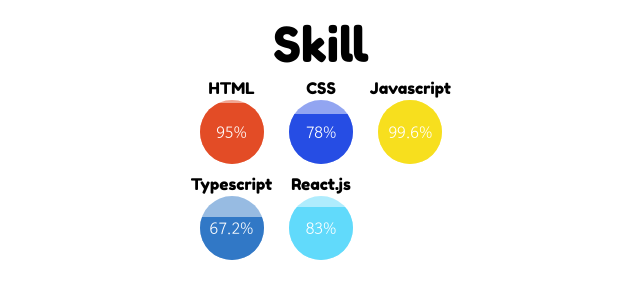
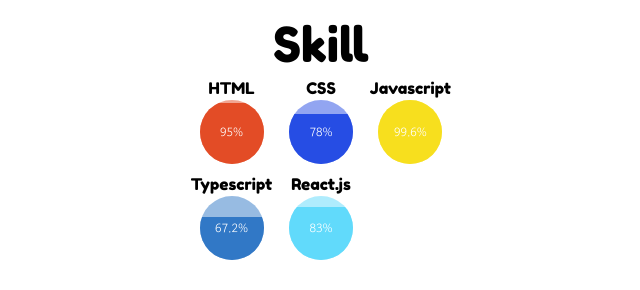
Before and after one commit to Cattamoo/portfolio, a React (Create React App) app: page / in a window 1280 px wide. Shown: the part 1860-2150 px from the top of the page, without its empty margins (319-959 px from the left). Built offline with nearby package versions, Linux system fonts and the light colour scheme; a web font is replaced by a local one.

Commit message:
change progress font size

```diff
--- a/src/components/Progress.jsx
+++ b/src/components/Progress.jsx
@@ -5,7 +5,7 @@
 		<div className={`relative w-16 h-16 rounded-full overflow-hidden`}>
 			<div className={`w-full h-full ${color} opacity-50`} />
 			<div className={`absolute bottom-0 w-full ${color}`} style={{ height: `${size}%` }} />
-			<div className="absolute top-1/2 left-1/2 -translate-x-2/4 -translate-y-2/4 text-white">{ `${size}%` }</div>
+			<div className="absolute top-1/2 left-1/2 -translate-x-2/4 -translate-y-2/4 text-white text-xs">{ `${size}%` }</div>
 		</div>
 	);
 }
```
